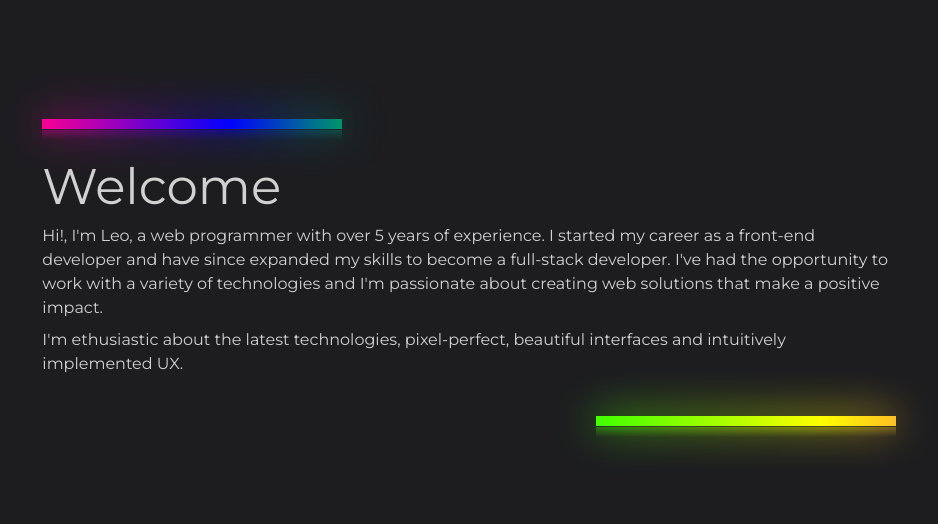
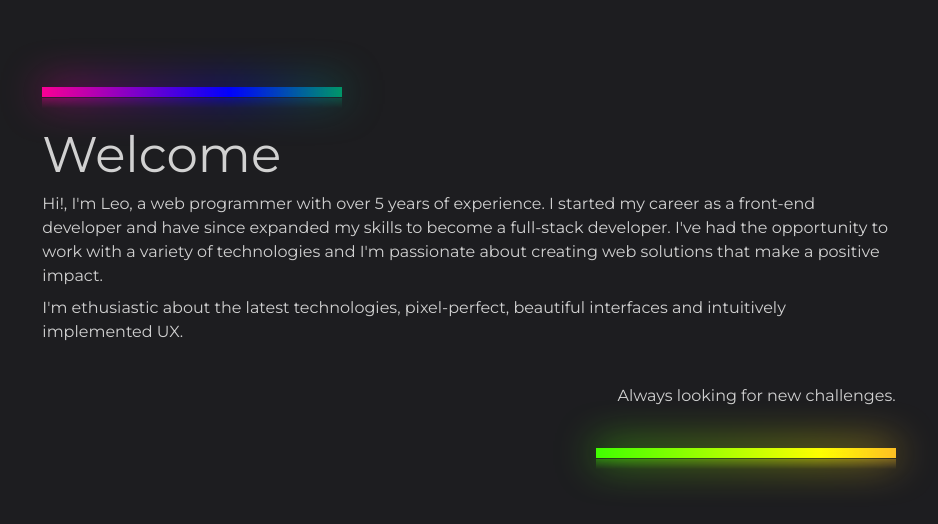
Before and after one commit to leo3852/appLeo, an Angular app: page / in a window 1280 px wide. Shown: the part 128-652 px from the top of the page, without its empty margins (171-1109 px from the left). Built offline with nearby package versions, Linux system fonts and the light colour scheme.

Commit message:
ajust to prod

```diff
--- a/angular.json
+++ b/angular.json
@@ -20,6 +20,7 @@
             "outputPath": "docs",
             "index": "src/index.html",
             "main": "src/main.ts",
+            "baseHref": "./",
             "polyfills": [
               "zone.js"
             ],
--- a/src/app/components/home/home.component.html
+++ b/src/app/components/home/home.component.html
@@ -4,6 +4,7 @@
         <h1>Welcome</h1>
         <p class="mb-2">Hi!, I'm Leo, a web programmer with over 5 years of experience. I started my career as a front-end developer and have since expanded my skills to become a full-stack developer. I've had the opportunity to work with a variety of technologies and I'm passionate about creating web solutions that make a positive impact.</p>
         <p>I'm ethusiastic about the latest technologies, pixel-perfect, beautiful interfaces and intuitively implemented UX. </p>
+        <p class=" mt-10 text-right">Always looking for new challenges.</p>
         <div class="float-right mt-10 loader2"></div>
     </div>
 </div>
```
Also changed, not shown: 5 other files (tests, documents, lock files or other folders).
